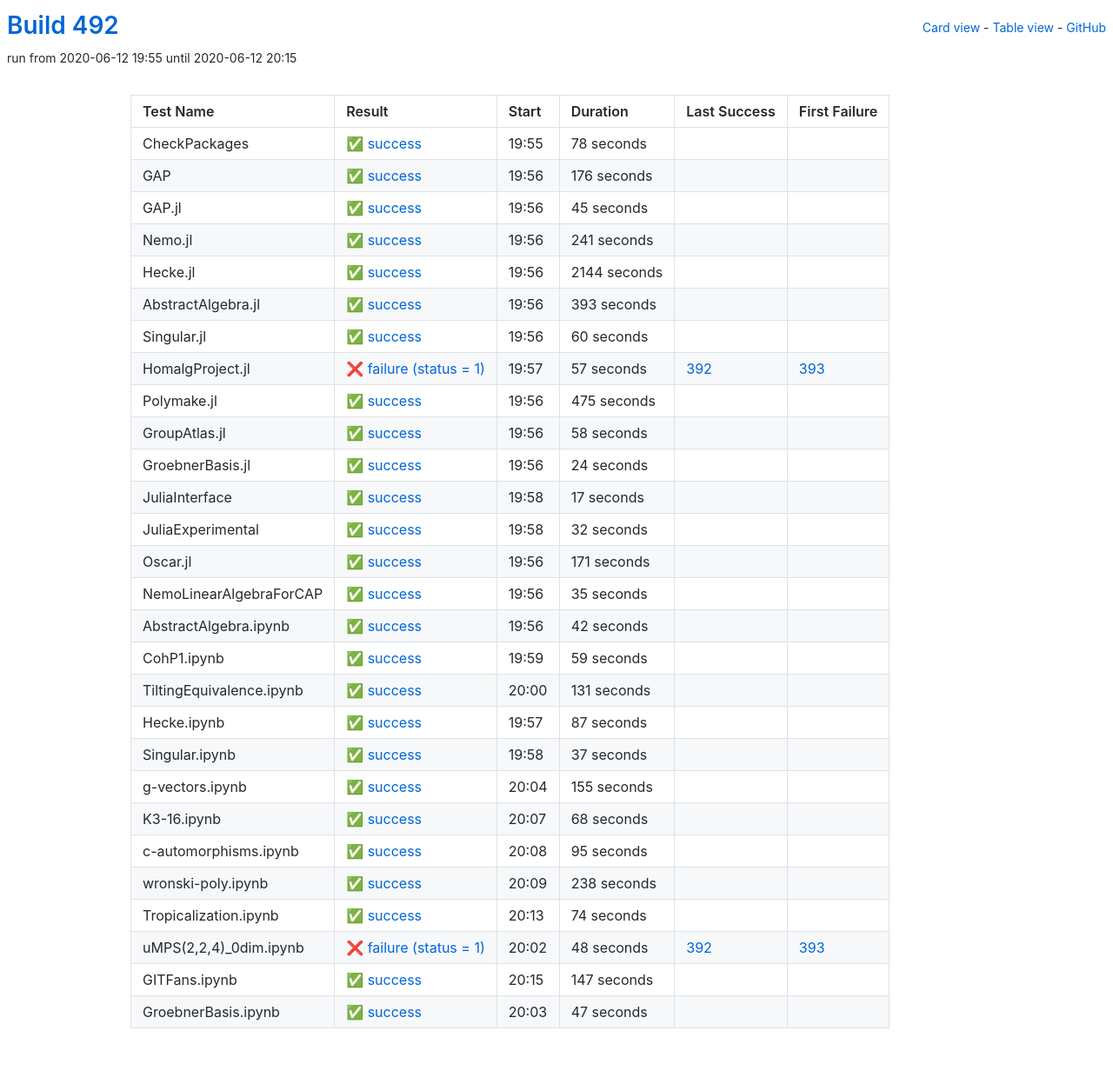
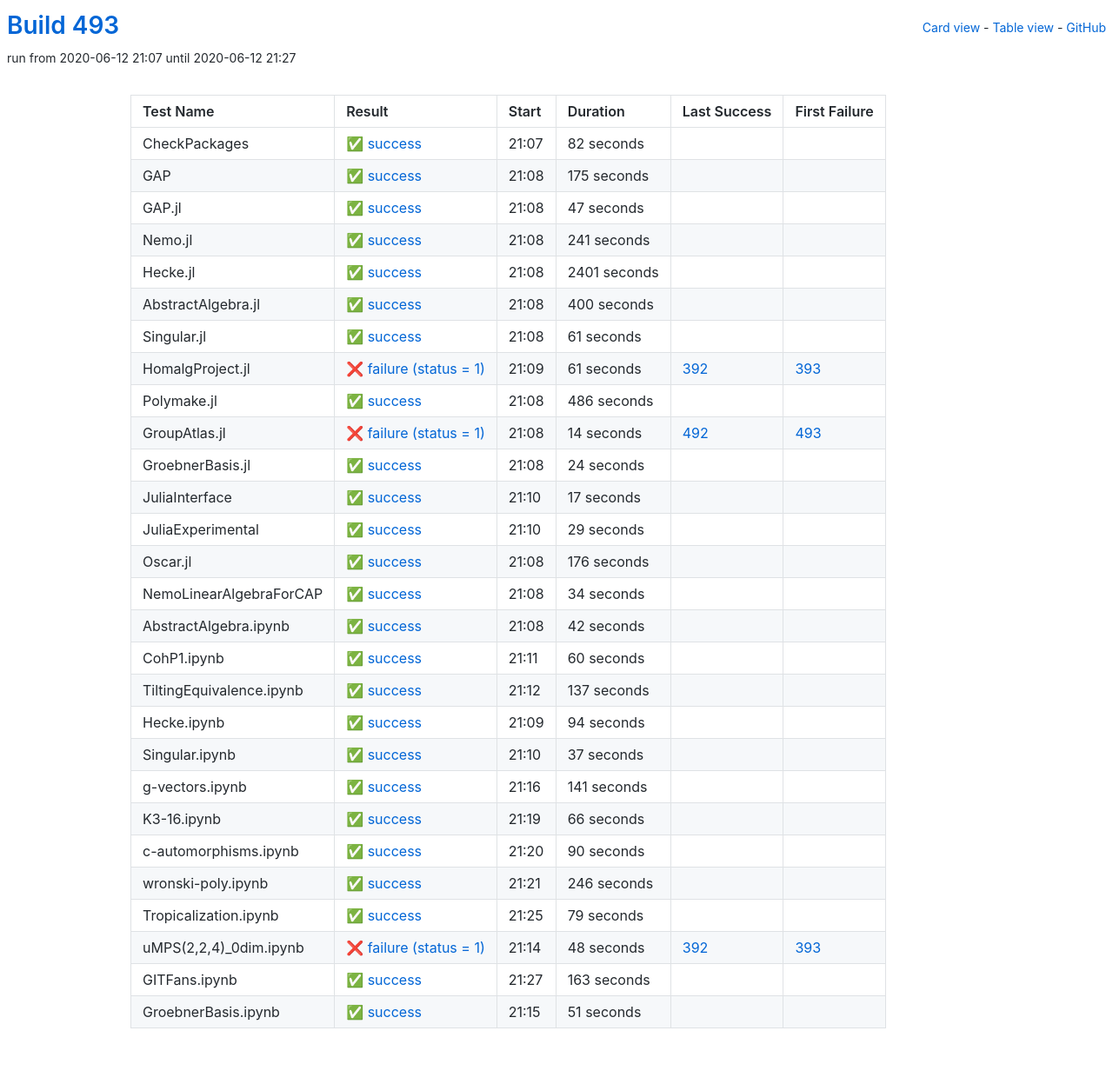
Before and after one commit to oscar-system/oscar-ci-status-1.4, a Jekyll site: the page built from table.html, in a window 1280 px wide. Shown: the whole page at 87% size. Built offline with Jekyll 4.4.1, drawn with Linux system fonts in a browser that asks for light colours.

Commit message:
Build #493

```diff
--- a/_data/ci.yml
+++ b/_data/ci.yml
@@ -1,6 +1,6 @@
 ---
-build: 492
-build_url: https://oscarci.mathematik.uni-kl.de/job/oscar-julia-1.4/492/
+build: 493
+build_url: https://oscarci.mathematik.uni-kl.de/job/oscar-julia-1.4/493/
 job: oscar-julia-1.4
 organization: oscar-system
 repo: oscar-ci-status-1.4
@@ -8,44 +8,44 @@ repourl: https://github.com/oscar-system/oscar-ci-status-1.4
 tests:
 - name: CheckPackages
   id: checkpackages
-  log: https://oscarci.mathematik.uni-kl.de/job/oscar-julia-1.4/492/artifact/logs/build-492/CheckPackages.log
-  start: 2020-06-12 19:55
+  log: https://oscarci.mathematik.uni-kl.de/job/oscar-julia-1.4/493/artifact/logs/build-493/CheckPackages.log
+  start: 2020-06-12 21:07
   success: true
   exitcode: 0
   status: success
-  duration: 78
+  duration: 82
   last_success: false
   last_success_url:
   first_failure: false
   first_failure_url:
 - name: GAP
   id: gap
-  log: https://oscarci.mathematik.uni-kl.de/job/oscar-julia-1.4/492/artifact/logs/build-492/GAP.log
-  start: 2020-06-12 19:56
+  log: https://oscarci.mathematik.uni-kl.de/job/oscar-julia-1.4/493/artifact/logs/build-493/GAP.log
+  start: 2020-06-12 21:08
   success: true
   exitcode: 0
   status: success
-  duration: 176
+  duration: 175
   last_success: false
   last_success_url:
   first_failure: false
   first_failure_url:
 - name: GAP.jl
   id: gap-jl
-  log: https://oscarci.mathematik.uni-kl.de/job/oscar-julia-1.4/492/artifact/logs/build-492/GAP.jl.log
-  start: 2020-06-12 19:56
+  log: https://oscarci.mathematik.uni-kl.de/job/oscar-julia-1.4/493/artifact/logs/build-493/GAP.jl.log
+  start: 2020-06-12 21:08
   success: true
   exitcode: 0
   status: success
-  duration: 45
+  duration: 47
   last_success: false
   last_success_url:
   first_failure: false
   first_failure_url:
 - name: Nemo.jl
   id: nemo-jl
-  log: https://oscarci.mathematik.uni-kl.de/job/oscar-julia-1.4/492/artifact/logs/build-492/Nemo.jl.log
-  start: 2020-06-12 19:56
+  log: https://oscarci.mathematik.uni-kl.de/job/oscar-julia-1.4/493/artifact/logs/build-493/Nemo.jl.log
+  start: 2020-06-12 21:08
   success: true
   exitcode: 0
   status: success
@@ -56,80 +56,80 @@ tests:
   first_failure_url:
 - name: Hecke.jl
   id: hecke-jl
-  log: https://oscarci.mathematik.uni-kl.de/job/oscar-julia-1.4/492/artifact/logs/build-492/Hecke.jl.log
-  start: 2020-06-12 19:56
+  log: https://oscarci.mathematik.uni-kl.de/job/oscar-julia-1.4/493/artifact/logs/build-493/Hecke.jl.log
+  start: 2020-06-12 21:08
   success: true
   exitcode: 0
   status: success
-  duration: 2144
+  duration: 2401
   last_success: false
   last_success_url:
   first_failure: false
   first_failure_url:
 - name: AbstractAlgebra.jl
   id: abstractalgebra-jl
-  log: https://oscarci.mathematik.uni-kl.de/job/oscar-julia-1.4/492/artifact/logs/build-492/AbstractAlgebra.jl.log
-  start: 2020-06-12 19:56
+  log: https://oscarci.mathematik.uni-kl.de/job/oscar-julia-1.4/493/artifact/logs/build-493/AbstractAlgebra.jl.log
+  start: 2020-06-12 21:08
   success: true
   exitcode: 0
   status: success
-  duration: 393
+  duration: 400
   last_success: false
   last_success_url:
   first_failure: false
   first_failure_url:
 - name: Singular.jl
   id: singular-jl
-  log: https://oscarci.mathematik.uni-kl.de/job/oscar-julia-1.4/492/artifact/logs/build-492/Singular.jl.log
-  start: 2020-06-12 19:56
+  log: https://oscarci.mathematik.uni-kl.de/job/oscar-julia-1.4/493/artifact/logs/build-493/Singular.jl.log
+  start: 2020-06-12 21:08
   success: true
   exitcode: 0
   status: success
-  duration: 60
+  duration: 61
   last_success: false
   last_success_url:
   first_failure: false
   first_failure_url:
 - name: HomalgProject.jl
   id: homalgproject-jl
-  log: https://oscarci.mathematik.uni-kl.de/job/oscar-julia-1.4/492/artifact/logs/build-492/HomalgProject.jl.log
-  start: 2020-06-12 19:57
+  log: https://oscarci.mathematik.uni-kl.de/job/oscar-julia-1.4/493/artifact/logs/build-493/HomalgProject.jl.log
+  start: 2020-06-12 21:09
   success: false
   exitcode: 1
   status: failure
-  duration: 57
+  duration: 61
   last_success: 392
   last_success_url: https://oscarci.mathematik.uni-kl.de/job/oscar-julia-1.4/392/
   first_failure: 393
   first_failure_url: https://oscarci.mathematik.uni-kl.de/job/oscar-julia-1.4/393/
 - name: Polymake.jl
   id: polymake-jl
-  log: https://oscarci.mathematik.uni-kl.de/job/oscar-julia-1.4/492/artifact/logs/build-492/Polymake.jl.log
-  start: 2020-06-12 19:56
+  log: https://oscarci.mathematik.uni-kl.de/job/oscar-julia-1.4/493/artifact/logs/build-493/Polymake.jl.log
+  start: 2020-06-12 21:08
   success: true
   exitcode: 0
   status: success
-  duration: 475
+  duration: 486
   last_success: false
   last_success_url:
   first_failure: false
   first_failure_url:
 - name: GroupAtlas.jl
   id: groupatlas-jl
-  log: https://oscarci.mathematik.uni-kl.de/job/oscar-julia-1.4/492/artifact/logs/build-492/GroupAtlas.jl.log
-  start: 2020-06-12 19:56
-  success: true
-  exitcode: 0
-  status: success
-  duration: 58
-  last_success: false
-  last_success_url:
-  first_failure: false
-  first_failure_url:
+  log: https://oscarci.mathematik.uni-kl.de/job/oscar-julia-1.4/493/artifact/logs/build-493/GroupAtlas.jl.log
+  start: 2020-06-12 21:08
+  success: false
+  exitcode: 1
+  status: failure
+  duration: 14
+  last_success: 492
+  last_success_url: https://oscarci.mathematik.uni-kl.de/job/oscar-julia-1.4/492/
+  first_failure: 493
+  first_failure_url: https://oscarci.mathematik.uni-kl.de/job/oscar-julia-1.4/493/
 - name: GroebnerBasis.jl
   id: groebnerbasis-jl
-  log: https://oscarci.mathematik.uni-kl.de/job/oscar-julia-1.4/492/artifact/logs/build-492/GroebnerBasis.jl.log
-  start: 2020-06-12 19:56
+  log: https://oscarci.mathematik.uni-kl.de/job/oscar-julia-1.4/493/artifact/logs/build-493/GroebnerBasis.jl.log
+  start: 2020-06-12 21:08
   success: true
   exitcode: 0
   status: success
@@ -140,8 +140,8 @@ tests:
   first_failure_url:
 - name: JuliaInterface
   id: juliainterface
-  log: https://oscarci.mathematik.uni-kl.de/job/oscar-julia-1.4/492/artifact/logs/build-492/JuliaInterface.log
-  start: 2020-06-12 19:58
+  log: https://oscarci.mathematik.uni-kl.de/job/oscar-julia-1.4/493/artifact/logs/build-493/JuliaInterface.log
+  start: 2020-06-12 21:10
   success: true
   exitcode: 0
   status: success
@@ -152,44 +152,44 @@ tests:
   first_failure_url:
 - name: JuliaExperimental
   id: juliaexperimental
-  log: https://oscarci.mathematik.uni-kl.de/job/oscar-julia-1.4/492/artifact/logs/build-492/JuliaExperimental.log
-  start: 2020-06-12 19:58
+  log: https://oscarci.mathematik.uni-kl.de/job/oscar-julia-1.4/493/artifact/logs/build-493/JuliaExperimental.log
+  start: 2020-06-12 21:10
   success: true
   exitcode: 0
   status: success
-  duration: 32
+  duration: 29
   last_success: false
   last_success_url:
   first_failure: false
   first_failure_url:
 - name: Oscar.jl
   id: oscar-jl
-  log: https://oscarci.mathematik.uni-kl.de/job/oscar-julia-1.4/492/artifact/logs/build-492/Oscar.jl.log
-  start: 2020-06-12 19:56
+  log: https://oscarci.mathematik.uni-kl.de/job/oscar-julia-1.4/493/artifact/logs/build-493/Oscar.jl.log
+  start: 2020-06-12 21:08
   success: true
   exitcode: 0
   status: success
-  duration: 171
+  duration: 176
   last_success: false
   last_success_url:
   first_failure: false
   first_failure_url:
 - name: NemoLinearAlgebraForCAP
   id: nemolinearalgebraforcap
-  log: https://oscarci.mathematik.uni-kl.de/job/oscar-julia-1.4/492/artifact/logs/build-492/NemoLinearAlgebraForCAP.log
-  start: 2020-06-12 19:56
+  log: https://oscarci.mathematik.uni-kl.de/job/oscar-julia-1.4/493/artifact/logs/build-493/NemoLinearAlgebraForCAP.log
+  start: 2020-06-12 21:08
   success: true
   exitcode: 0
   status: success
-  duration: 35
+  duration: 34
   last_success: false
   last_success_url:
   first_failure: false
   first_failure_url:
 - name: AbstractAlgebra.ipynb
   id: abstractalgebra-ipynb
-  log: https://oscarci.mathematik.uni-kl.de/job/oscar-julia-1.4/492/artifact/logs/build-492/AbstractAlgebra.ipynb.log
-  start: 2020-06-12 19:56
+  log: https://oscarci.mathematik.uni-kl.de/job/oscar-julia-1.4/493/artifact/logs/build-493/AbstractAlgebra.ipynb.log
+  start: 2020-06-12 21:08
   success: true
   exitcode: 0
   status: success
@@ -200,44 +200,44 @@ tests:
   first_failure_url:
 - name: CohP1.ipynb
   id: cohp1-ipynb
-  log: https://oscarci.mathematik.uni-kl.de/job/oscar-julia-1.4/492/artifact/logs/build-492/CohP1.ipynb.log
-  start: 2020-06-12 19:59
+  log: https://oscarci.mathematik.uni-kl.de/job/oscar-julia-1.4/493/artifact/logs/build-493/CohP1.ipynb.log
+  start: 2020-06-12 21:11
   success: true
   exitcode: 0
   status: success
-  duration: 59
+  duration: 60
   last_success: false
   last_success_url:
   first_failure: false
   first_failure_url:
 - name: TiltingEquivalence.ipynb
   id: tiltingequivalence-ipynb
-  log: https://oscarci.mathematik.uni-kl.de/job/oscar-julia-1.4/492/artifact/logs/build-492/TiltingEquivalence.ipynb.log
-  start: 2020-06-12 20:00
+  log: https://oscarci.mathematik.uni-kl.de/job/oscar-julia-1.4/493/artifact/logs/build-493/TiltingEquivalence.ipynb.log
+  start: 2020-06-12 21:12
   success: true
   exitcode: 0
   status: success
-  duration: 131
+  duration: 137
   last_success: false
   last_success_url:
   first_failure: false
   first_failure_url:
 - name: Hecke.ipynb
   id: hecke-ipynb
-  log: https://oscarci.mathematik.uni-kl.de/job/oscar-julia-1.4/492/artifact/logs/build-492/Hecke.ipynb.log
-  start: 2020-06-12 19:57
+  log: https://oscarci.mathematik.uni-kl.de/job/oscar-julia-1.4/493/artifact/logs/build-493/Hecke.ipynb.log
+  start: 2020-06-12 21:09
   success: true
   exitcode: 0
   status: success
-  duration: 87
+  duration: 94
   last_success: false
   last_success_url:
   first_failure: false
   first_failure_url:
 - name: Singular.ipynb
   id: singular-ipynb
-  log: https://oscarci.mathematik.uni-kl.de/job/oscar-julia-1.4/492/artifact/logs/build-492/Singular.ipynb.log
-  start: 2020-06-12 19:58
+  log: https://oscarci.mathematik.uni-kl.de/job/oscar-julia-1.4/493/artifact/logs/build-493/Singular.ipynb.log
+  start: 2020-06-12 21:10
   success: true
   exitcode: 0
   status: success
@@ -248,68 +248,68 @@ tests:
   first_failure_url:
 - name: g-vectors.ipynb
   id: g-vectors-ipynb
-  log: https://oscarci.mathematik.uni-kl.de/job/oscar-julia-1.4/492/artifact/logs/build-492/g-vectors.ipynb.log
-  start: 2020-06-12 20:04
+  log: https://oscarci.mathematik.uni-kl.de/job/oscar-julia-1.4/493/artifact/logs/build-493/g-vectors.ipynb.log
+  start: 2020-06-12 21:16
   success: true
   exitcode: 0
   status: success
-  duration: 155
+  duration: 141
   last_success: false
   last_success_url:
   first_failure: false
   first_failure_url:
 - name: K3-16.ipynb
   id: k3-16-ipynb
-  log: https://oscarci.mathematik.uni-kl.de/job/oscar-julia-1.4/492/artifact/logs/build-492/K3-16.ipynb.log
-  start: 2020-06-12 20:07
+  log: https://oscarci.mathematik.uni-kl.de/job/oscar-julia-1.4/493/artifact/logs/build-493/K3-16.ipynb.log
+  start: 2020-06-12 21:19
   success: true
   exitcode: 0
   status: success
-  duration: 68
+  duration: 66
   last_success: false
   last_success_url:
   first_failure: false
   first_failure_url:
 - name: c-automorphisms.ipynb
   id: c-automorphisms-ipynb
-  log: https://oscarci.mathematik.uni-kl.de/job/oscar-julia-1.4/492/artifact/logs/build-492/c-automorphisms.ipynb.log
-  start: 2020-06-12 20:08
+  log: https://oscarci.mathematik.uni-kl.de/job/oscar-julia-1.4/493/artifact/logs/build-493/c-automorphisms.ipynb.log
+  start: 2020-06-12 21:20
   success: true
   exitcode: 0
   status: success
-  duration: 95
+  duration: 90
   last_success: false
   last_success_url:
   first_failure: false
   first_failure_url:
 - name: wronski-poly.ipynb
   id: wronski-poly-ipynb
-  log: https://oscarci.mathematik.uni-kl.de/job/oscar-julia-1.4/492/artifact/logs/build-492/wronski-poly.ipynb.log
-  start: 2020-06-12 20:09
+  log: https://oscarci.mathematik.uni-kl.de/job/oscar-julia-1.4/493/artifact/logs/build-493/wronski-poly.ipynb.log
+  start: 2020-06-12 21:21
   success: true
   exitcode: 0
   status: success
-  duration: 238
+  duration: 246
   last_success: false
   last_success_url:
   first_failure: false
   first_failure_url:
 - name: Tropicalization.ipynb
   id: tropicalization-ipynb
-  log: https://oscarci.mathematik.uni-kl.de/job/oscar-julia-1.4/492/artifact/logs/build-492/Tropicalization.ipynb.log
-  start: 2020-06-12 20:13
+  log: https://oscarci.mathematik.uni-kl.de/job/oscar-julia-1.4/493/artifact/logs/build-493/Tropicalization.ipynb.log
+  start: 2020-06-12 21:25
   success: true
   exitcode: 0
   status: success
-  duration: 74
+  duration: 79
   last_success: false
   last_success_url:
   first_failure: false
   first_failure_url:
 - name: uMPS(2,2,4)_0dim.ipynb
   id: umps-2-2-4-0dim-ipynb
-  log: https://oscarci.mathematik.uni-kl.de/job/oscar-julia-1.4/492/artifact/logs/build-492/uMPS-2-2-4-_0dim.ipynb.log
-  start: 2020-06-12 20:02
+  log: https://oscarci.mathematik.uni-kl.de/job/oscar-julia-1.4/493/artifact/logs/build-493/uMPS-2-2-4-_0dim.ipynb.log
+  start: 2020-06-12 21:14
   success: false
   exitcode: 1
   status: failure
@@ -320,24 +320,24 @@ tests:
   first_failure_url: https://oscarci.mathematik.uni-kl.de/job/oscar-julia-1.4/393/
 - name: GITFans.ipynb
   id: gitfans-ipynb
-  log: https://oscarci.mathematik.uni-kl.de/job/oscar-julia-1.4/492/artifact/logs/build-492/GITFans.ipynb.log
-  start: 2020-06-12 20:15
+  log: https://oscarci.mathematik.uni-kl.de/job/oscar-julia-1.4/493/artifact/logs/build-493/GITFans.ipynb.log
+  start: 2020-06-12 21:27
   success: true
   exitcode: 0
   status: success
-  duration: 147
+  duration: 163
   last_success: false
   last_success_url:
   first_failure: false
   first_failure_url:
 - name: GroebnerBasis.ipynb
   id: groebnerbasis-ipynb
-  log: https://oscarci.mathematik.uni-kl.de/job/oscar-julia-1.4/492/artifact/logs/build-492/GroebnerBasis.ipynb.log
-  start: 2020-06-12 20:03
+  log: https://oscarci.mathematik.uni-kl.de/job/oscar-julia-1.4/493/artifact/logs/build-493/GroebnerBasis.ipynb.log
+  start: 2020-06-12 21:15
   success: true
   exitcode: 0
   status: success
-  duration: 47
+  duration: 51
   last_success: false
   last_success_url:
   first_failure: false
```
Also changed, not shown: README.md.
